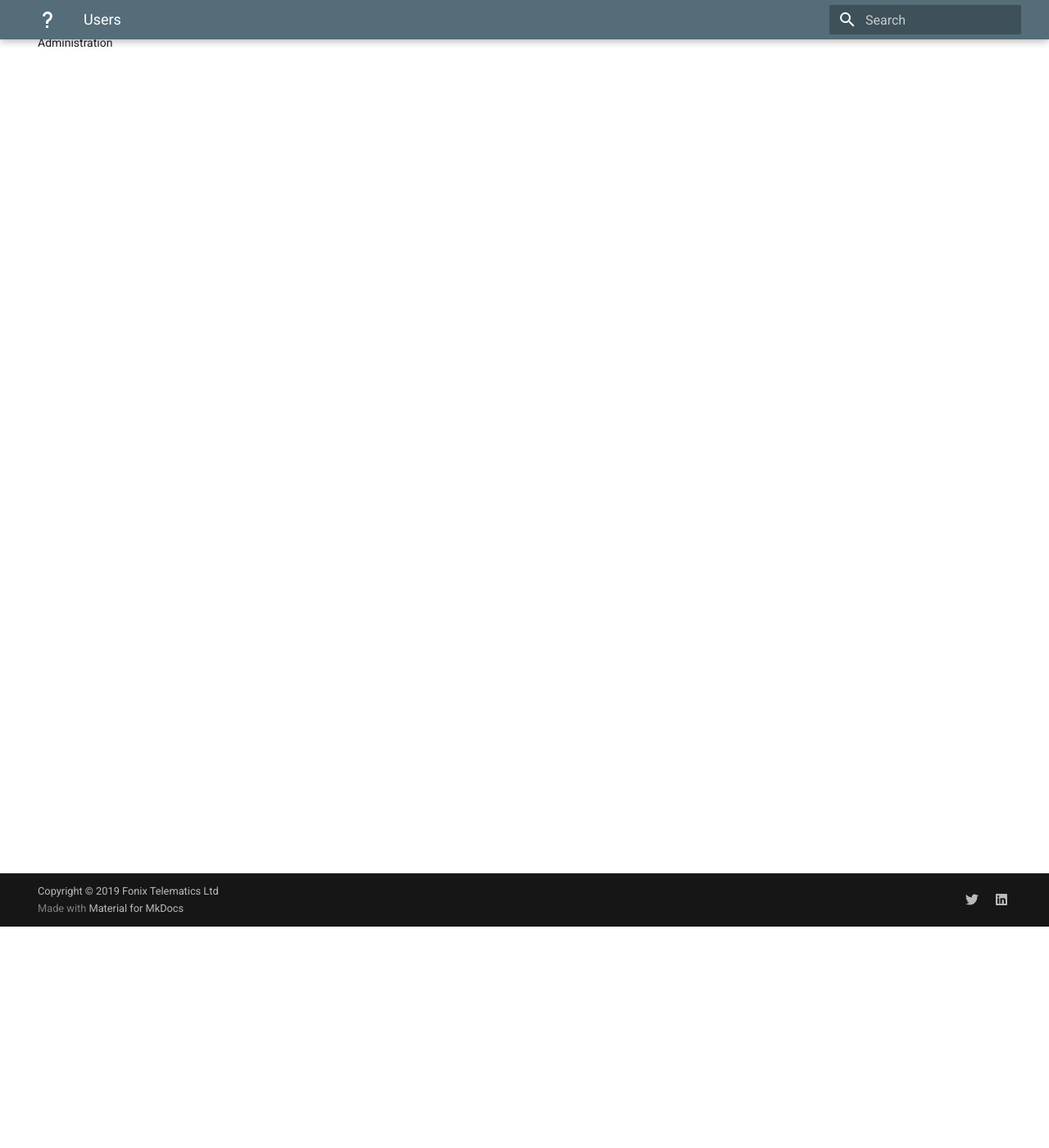
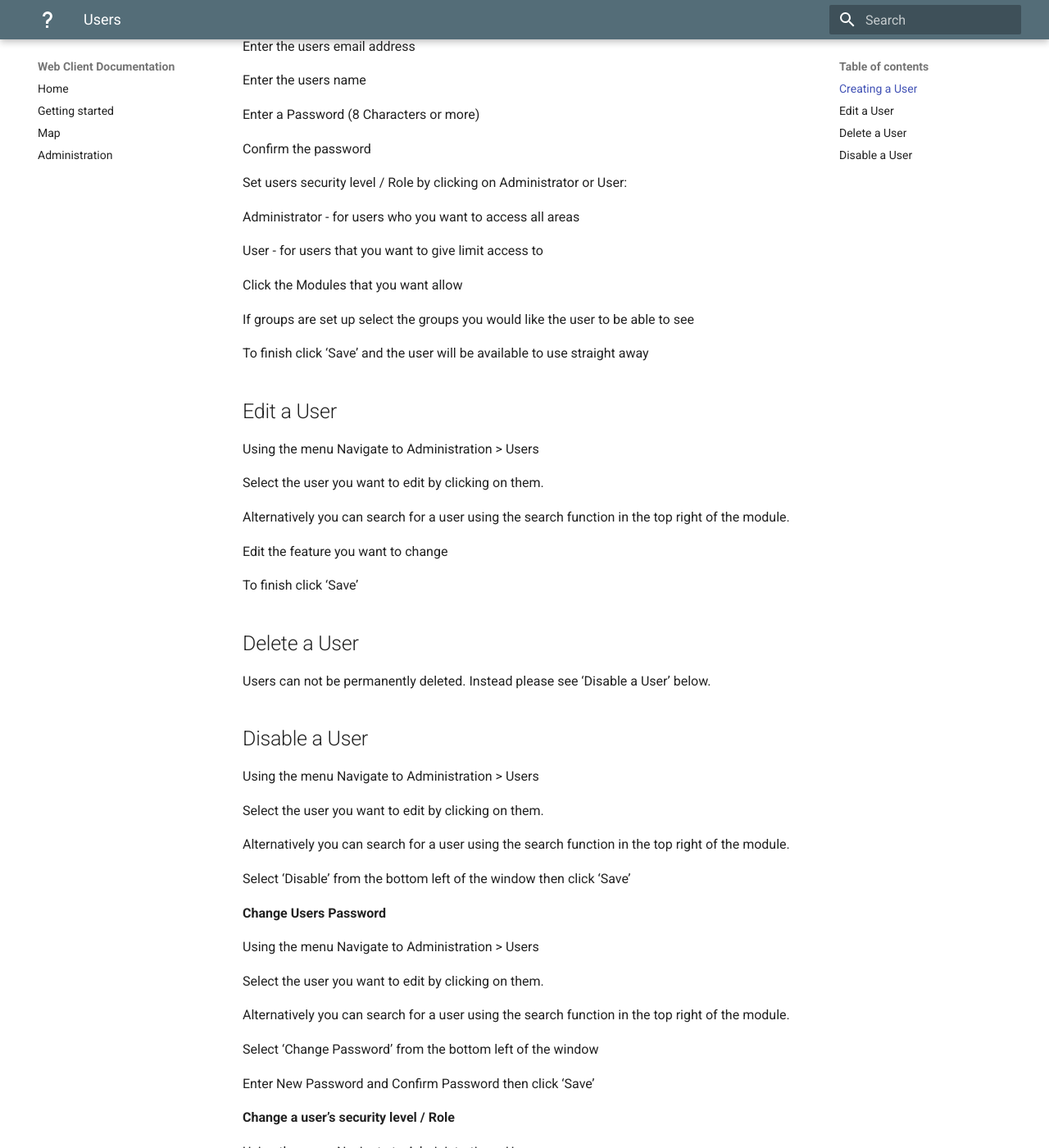
Before and after one commit to fonixtelematics/user-manual, an MkDocs documentation site: the page built from docs/Users.md, in a window 1280 px wide and 1400 px high, scrolled down 270 px. Shown: the whole window at 82% size. Built offline with MkDocs 1.6.1 and Material for MkDocs 9.7.7, drawn with Linux system fonts in a browser that asks for light colours; some of the changed text lies outside the part shown.

Commit message:
docs/Users.md updated from https://stackedit.io/

```diff
--- a/docs/Users.md
+++ b/docs/Users.md
@@ -1,7 +1,84 @@
+# Users
 
+## Creating a User
 
+Using the menu Navigate to Administration > Users
 
-> Written with [StackEdit](https://stackedit.io/).
+Click ‘ + ’ in bottom right corner which will open the User Module Window
+
+Enter the users email address
+
+Enter the users name
+
+Enter a Password (8 Characters or more)
+
+Confirm the password
+
+Set users security level / Role by clicking on Administrator or User:
+
+Administrator - for users who you want to access all areas
+
+User - for users that you want to give limit access to
+
+Click the Modules that you want allow
+
+If groups are set up select the groups you would like the user to be able to see
+
+To finish click ‘Save’ and the user will be available to use straight away
+
+## Edit a User
+
+Using the menu Navigate to Administration > Users
+
+Select the user you want to edit by clicking on them.
+
+Alternatively you can search for a user using the search function in the top right of the module.
+
+Edit the feature you want to change
+
+To finish click ‘Save’
+
+## Delete a User
+
+Users can not be permanently deleted. Instead please see ‘Disable a User’ below.
+
+## Disable a User
+
+Using the menu Navigate to Administration > Users
+
+Select the user you want to edit by clicking on them.
+
+Alternatively you can search for a user using the search function in the top right of the module.
+
+Select ‘Disable’ from the bottom left of the window then click ‘Save’
+
+**Change Users Password**
+
+Using the menu Navigate to Administration > Users
+
+Select the user you want to edit by clicking on them.
+
+Alternatively you can search for a user using the search function in the top right of the module.
+
+Select ‘Change Password’ from the bottom left of the window
+
+Enter New Password and Confirm Password then click ‘Save’
+
+**Change a user’s security level / Role**
+
+Using the menu Navigate to Administration > Users
+
+Select the user you want to edit by clicking on them.
+
+Alternatively you can search for a user using the search function in the top right of the module.
+
+Set users security level / Role by clicking on:
+
+Administrator - for users who you to access all areas
+
+User - for users that you want to give limit access to
+
+To finish click ‘Save’
 <!--stackedit_data:
-eyJoaXN0b3J5IjpbNzMwOTk4MTE2XX0=
+eyJoaXN0b3J5IjpbLTE3NTIxOTAxNzhdfQ==
 -->
```
